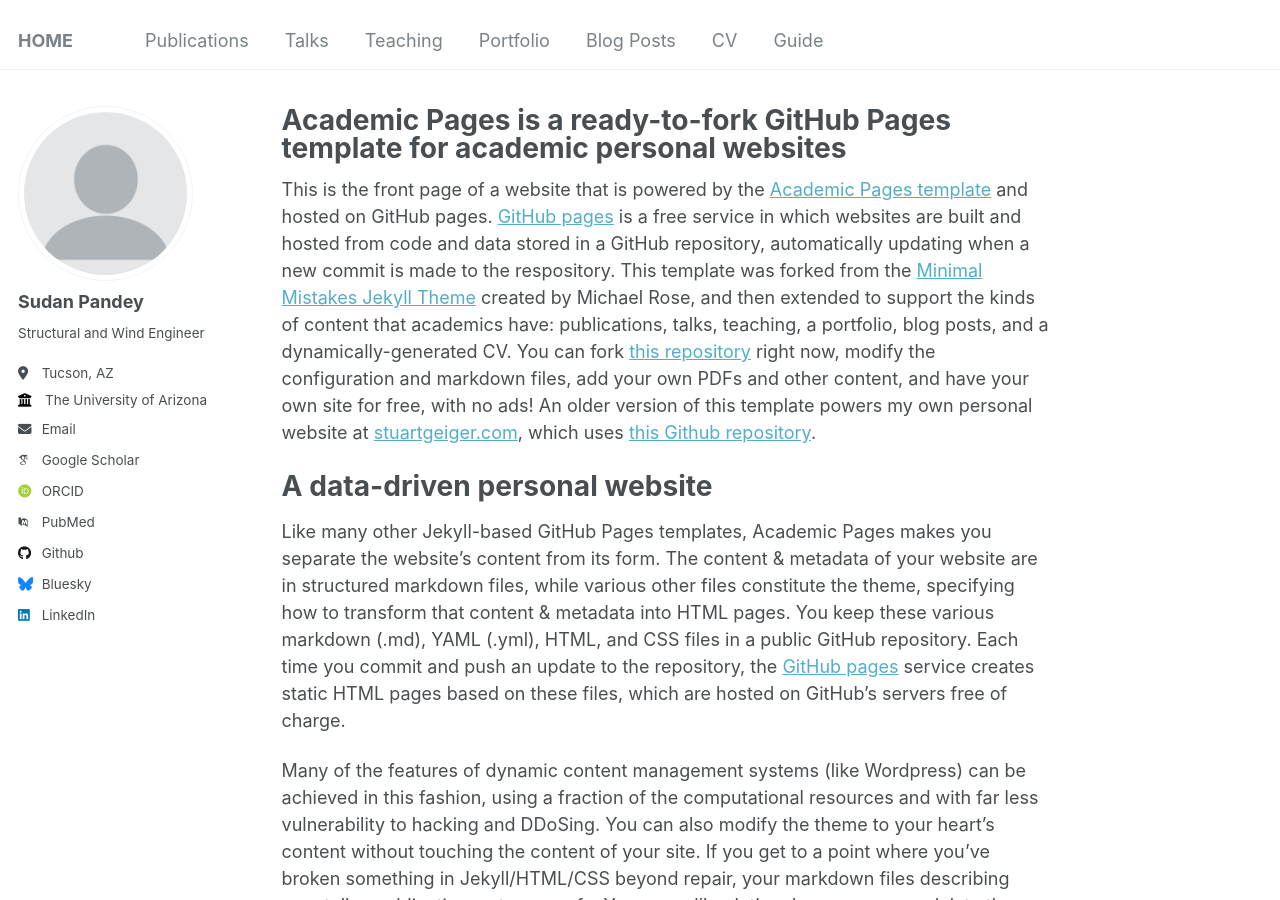
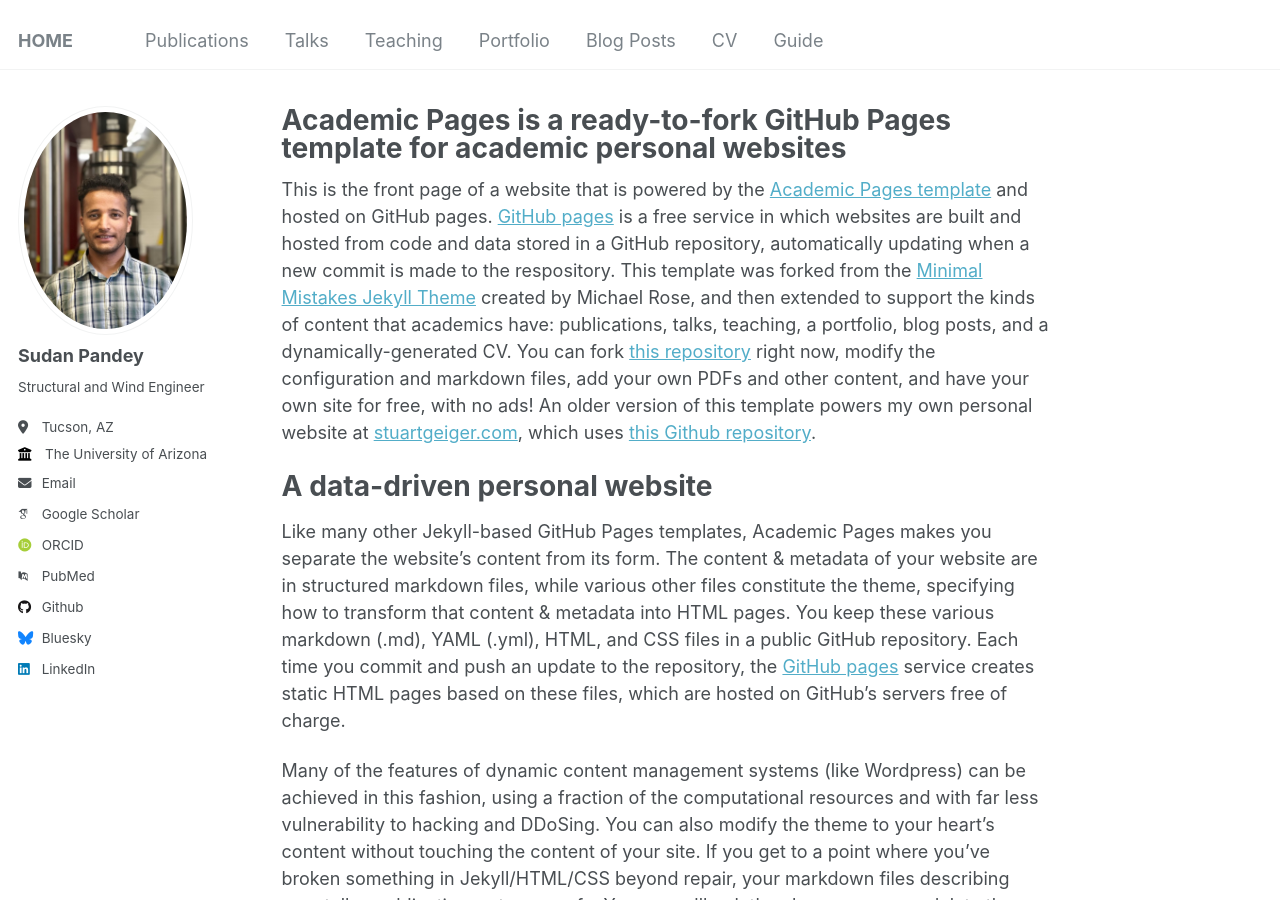
Before and after one commit to pdy-sdn/pandeysudan.github.io, a Jekyll site: the page built from _pages/about.md, in a window 1280 px wide and 900 px high. Built offline with Jekyll 4.4.1, drawn with Linux system fonts in a browser that asks for light colours; some web fonts are replaced.

Commit message:
Update _config.yml

```diff
--- a/_config.yml
+++ b/_config.yml
@@ -21,7 +21,7 @@ repository               : "academicpages/academicpages.github.io"
 #               Additional customization can be done by editing /_includes/author-profile.html
 author:
   # Biographic information
-  avatar           : "profile.png"
+  avatar           : "bio.photo.sp.jpg"
   name             : "Sudan Pandey"
   pronouns         : # example: "she/her"
   bio              : "Structural and Wind Engineer"
@@ -43,7 +43,7 @@ author:
   bitbucket        : # Username - Update with your username on the site
   codepen          : # Username
   dribbble         : # Username
-  github           : "academicpages"
+  github           : "https://pdy-sdn.github.io/"
   kaggle           : # Username
   stackoverflow    : # User number or user number and name (i.e., use "1" or "1/jeff-atwood")
 
```
